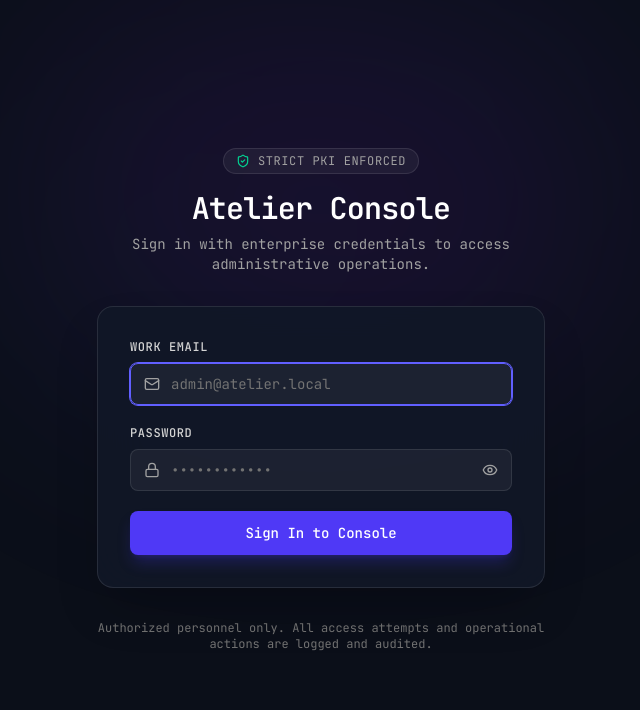
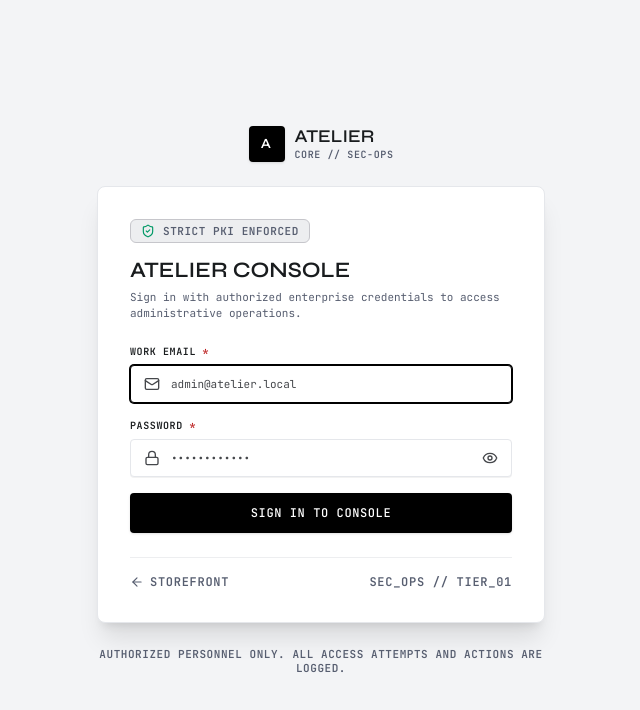
Before and after one commit to DonThuanUIT/E-commerce-web-FE, a React (Vite) app: page /admin/login in a window 1280 px wide. Shown: the top 710 px of the page, without its empty margins (319-959 px from the left). Built offline with nearby package versions, Linux system fonts and the light colour scheme; no server answers.

Commit message:
style(admin): align staff login colors with atelier design system

```diff
--- a/src/features/staffAuth/components/staffLoginForm.tsx
+++ b/src/features/staffAuth/components/staffLoginForm.tsx
@@ -1,5 +1,5 @@
 import React, { useState } from 'react';
-import { useNavigate, useSearchParams } from 'react-router-dom';
+import { useNavigate, useSearchParams, Link } from 'react-router-dom';
 import {
   Lock,
   Mail,
@@ -8,6 +8,7 @@ import {
   Loader2,
   ShieldCheck,
   AlertCircle,
+  ArrowLeft,
 } from 'lucide-react';
 import { useStaffAuthStore } from '../stores/useStaffAuthStore.ts';
 
@@ -50,45 +51,57 @@ export const StaffLoginForm: React.FC = () => {
   };
 
   return (
-    <div className="min-h-screen w-full flex flex-col justify-center items-center bg-[#0B0F19] text-white px-4 py-12 relative overflow-hidden">
-      {/* Subtle background ambient gradients */}
-      <div className="absolute top-1/4 left-1/2 -translate-x-1/2 -translate-y-1/2 w-[600px] h-[400px] bg-gradient-to-tr from-blue-600/10 via-purple-600/10 to-indigo-600/10 blur-[120px] pointer-events-none rounded-full" />
+    <div className="min-h-screen bg-surface-container-low flex flex-col items-center justify-center p-4">
+      {/* Brand logo top mark matching StaffSetPasswordPage & Atelier design standards */}
+      <div className="mb-6 flex items-center gap-2.5">
+        <div className="flex h-9 w-9 items-center justify-center rounded-lg bg-primary text-on-primary font-headline-sm text-sm tracking-widest shadow-sm">
+          A
+        </div>
+        <div className="text-left">
+          <span className="font-headline-sm text-on-surface uppercase block leading-tight">
+            ATELIER
+          </span>
+          <span className="font-label-sm text-secondary uppercase block">
+            CORE // SEC-OPS
+          </span>
+        </div>
+      </div>
 
-      <div className="w-full max-w-md relative z-10">
-        {/* Brand Header */}
-        <div className="text-center mb-8">
-          <div className="inline-flex items-center gap-2 px-3 py-1 rounded-full bg-white/5 border border-white/10 text-xs font-mono text-neutral-400 mb-4 tracking-wider uppercase">
-            <ShieldCheck className="w-3.5 h-3.5 text-emerald-400" />
-            <span>Strict PKI Enforced</span>
+      <div className="w-full max-w-md">
+        {/* Card Form */}
+        <div className="rounded-xl bg-surface-container-lowest border border-[#e5e7eb] p-6 sm:p-8 shadow-xl">
+          {/* Header inside Card */}
+          <div className="mb-6">
+            <div className="inline-flex items-center gap-2 px-2.5 py-1 rounded-md bg-surface-container border border-outline-variant text-[11px] font-label-sm text-secondary uppercase tracking-wider mb-3">
+              <ShieldCheck className="h-3.5 w-3.5 text-emerald-600" />
+              <span>Strict PKI Enforced</span>
+            </div>
+            <h1 className="font-headline-md text-on-surface uppercase">
+              Atelier Console
+            </h1>
+            <p className="font-body-sm text-secondary mt-1">
+              Sign in with authorized enterprise credentials to access
+              administrative operations.
+            </p>
           </div>
-          <h1 className="text-2xl sm:text-3xl font-semibold tracking-tight text-white mb-2 font-display">
-            Atelier Console
-          </h1>
-          <p className="text-sm text-neutral-400">
-            Sign in with enterprise credentials to access administrative
-            operations.
-          </p>
-        </div>
 
-        {/* Card Form */}
-        <div className="bg-[#111827]/90 backdrop-blur-xl border border-white/10 rounded-2xl p-6 sm:p-8 shadow-2xl">
           {errorMessage && (
-            <div className="mb-6 p-4 rounded-xl bg-rose-950/40 border border-rose-500/30 flex items-start gap-3 text-rose-200 text-sm animate-in fade-in">
-              <AlertCircle className="w-5 h-5 text-rose-400 shrink-0 mt-0.5" />
+            <div className="mb-5 flex items-start gap-2.5 p-3.5 rounded-lg bg-error-container border border-error text-on-error-container text-xs font-label-sm">
+              <AlertCircle className="h-4 w-4 shrink-0 text-error mt-0.5" />
               <div className="flex-1 font-medium">{errorMessage}</div>
             </div>
           )}
 
-          <form onSubmit={handleSubmit} className="space-y-5" noValidate>
+          <form onSubmit={handleSubmit} className="space-y-4" noValidate>
             <div>
               <label
                 htmlFor="staff-email"
-                className="block text-xs font-medium text-neutral-300 uppercase tracking-wider mb-2 font-mono"
+                className="block font-label-sm text-on-surface mb-1.5 uppercase"
               >
-                Work Email
+                Work Email <span className="text-error">*</span>
               </label>
               <div className="relative">
-                <div className="absolute inset-y-0 left-0 pl-3.5 flex items-center pointer-events-none text-neutral-400">
+                <div className="absolute inset-y-0 left-0 pl-3.5 flex items-center pointer-events-none text-on-surface-variant">
                   <Mail className="w-4 h-4" />
                 </div>
                 <input
@@ -101,7 +114,7 @@ export const StaffLoginForm: React.FC = () => {
                   value={email}
                   onChange={(e) => setEmail(e.target.value)}
                   placeholder="admin@atelier.local"
-                  className="w-full pl-10 pr-4 py-2.5 bg-white/5 border border-white/10 rounded-xl text-sm text-white placeholder-neutral-500 focus:outline-none focus:border-indigo-500 focus:ring-1 focus:ring-indigo-500 transition disabled:opacity-50"
+                  className="w-full rounded-lg bg-surface-container-lowest border border-[#e5e7eb] pl-10 pr-4 py-2.5 font-body-sm text-on-surface placeholder:text-on-surface-variant focus:outline-none focus:ring-1 focus:ring-primary focus:border-primary transition-colors shadow-2xs disabled:opacity-50"
                 />
               </div>
             </div>
@@ -109,12 +122,12 @@ export const StaffLoginForm: React.FC = () => {
             <div>
               <label
                 htmlFor="staff-password"
-                className="block text-xs font-medium text-neutral-300 uppercase tracking-wider mb-2 font-mono"
+                className="block font-label-sm text-on-surface mb-1.5 uppercase"
               >
-                Password
+                Password <span className="text-error">*</span>
               </label>
               <div className="relative">
-                <div className="absolute inset-y-0 left-0 pl-3.5 flex items-center pointer-events-none text-neutral-400">
+                <div className="absolute inset-y-0 left-0 pl-3.5 flex items-center pointer-events-none text-on-surface-variant">
                   <Lock className="w-4 h-4" />
                 </div>
                 <input
@@ -126,13 +139,13 @@ export const StaffLoginForm: React.FC = () => {
                   value={password}
                   onChange={(e) => setPassword(e.target.value)}
                   placeholder="••••••••••••"
-                  className="w-full pl-10 pr-11 py-2.5 bg-white/5 border border-white/10 rounded-xl text-sm text-white placeholder-neutral-500 focus:outline-none focus:border-indigo-500 focus:ring-1 focus:ring-indigo-500 transition disabled:opacity-50"
+                  className="w-full rounded-lg bg-surface-container-lowest border border-[#e5e7eb] pl-10 pr-11 py-2.5 font-body-sm text-on-surface placeholder:text-on-surface-variant focus:outline-none focus:ring-1 focus:ring-primary focus:border-primary transition-colors shadow-2xs disabled:opacity-50"
                 />
                 <button
                   type="button"
                   tabIndex={-1}
                   onClick={() => setShowPassword(!showPassword)}
-                  className="absolute inset-y-0 right-0 pr-3.5 flex items-center text-neutral-400 hover:text-neutral-200 transition"
+                  className="absolute inset-y-0 right-0 pr-3.5 flex items-center text-on-surface-variant hover:text-on-surface transition cursor-pointer"
                   aria-label={showPassword ? 'Hide password' : 'Show password'}
                 >
                   {showPassword ? (
@@ -147,7 +160,7 @@ export const StaffLoginForm: React.FC = () => {
             <button
               type="submit"
               disabled={isLoading}
-              className="w-full mt-2 py-3 px-4 bg-indigo-600 hover:bg-indigo-500 active:bg-indigo-700 text-white font-medium text-sm rounded-xl shadow-lg shadow-indigo-600/25 transition flex items-center justify-center gap-2 cursor-pointer disabled:opacity-60 disabled:cursor-not-allowed"
+              className="w-full mt-2 py-3 px-4 bg-primary hover:bg-neutral-800 active:bg-black text-on-primary font-label-md uppercase tracking-wider rounded-lg shadow-sm transition flex items-center justify-center gap-2 cursor-pointer disabled:opacity-50 disabled:cursor-not-allowed"
             >
               {isLoading ? (
                 <>
@@ -159,12 +172,22 @@ export const StaffLoginForm: React.FC = () => {
               )}
             </button>
           </form>
+
+          <div className="mt-6 pt-4 border-t border-[#edeef0] flex items-center justify-between text-xs font-label-sm text-secondary">
+            <Link
+              to="/"
+              className="inline-flex items-center gap-1.5 hover:text-on-surface transition uppercase"
+            >
+              <ArrowLeft className="w-3.5 h-3.5" />
+              <span>Storefront</span>
+            </Link>
+            <span>SEC_OPS // TIER_01</span>
+          </div>
         </div>
 
         {/* Security Notice Footer */}
-        <p className="mt-8 text-center text-xs text-neutral-500 font-mono">
-          Authorized personnel only. All access attempts and operational actions
-          are logged and audited.
+        <p className="mt-6 text-center text-[11px] text-secondary font-label-sm uppercase tracking-wider">
+          Authorized personnel only. All access attempts and actions are logged.
         </p>
       </div>
     </div>
```
